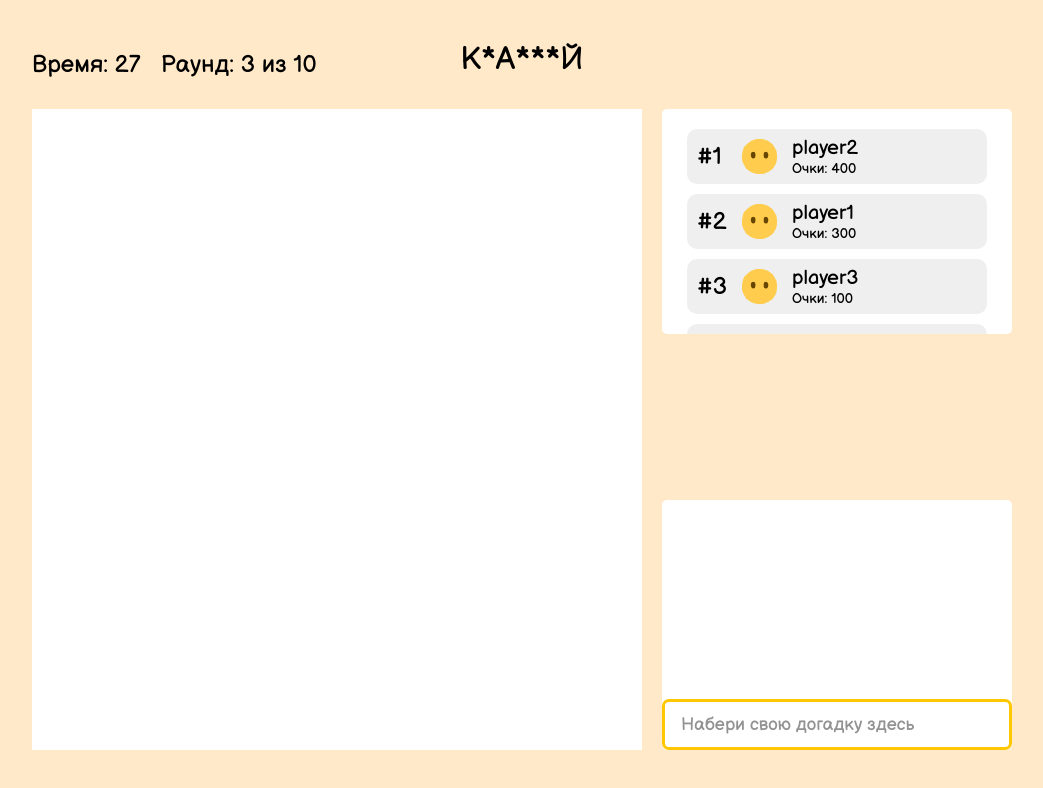
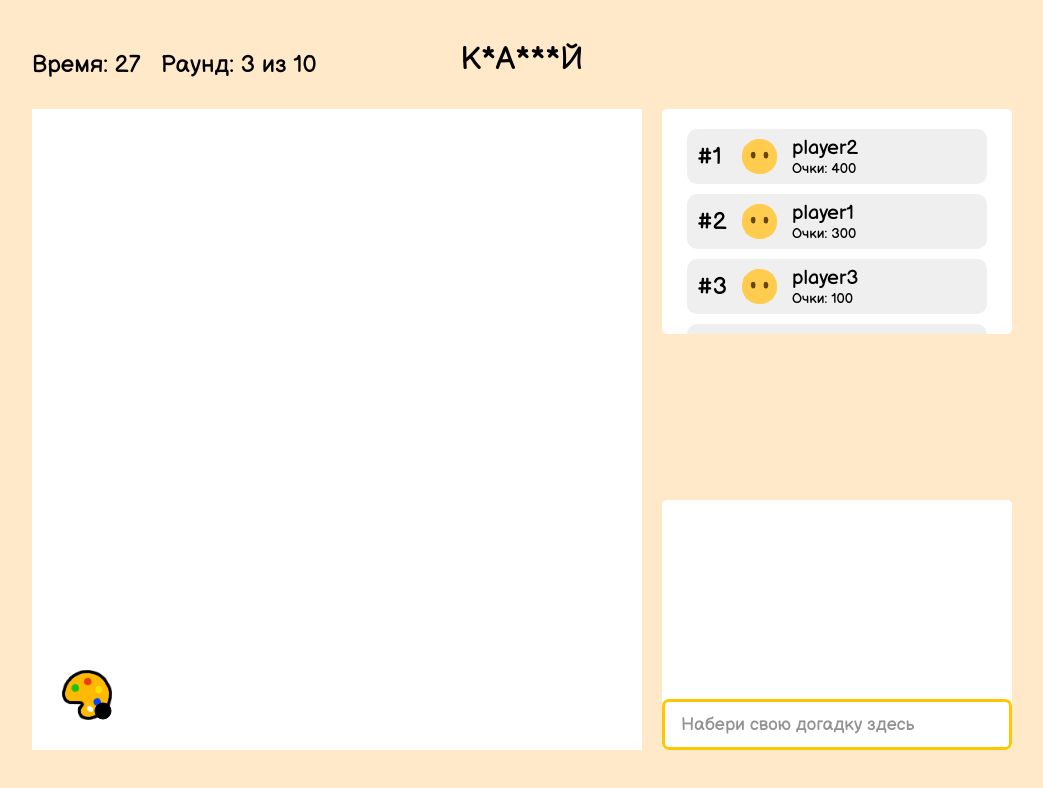
Before and after one commit to andrew-besedin/drawguess-ru, a Next.js app: page /game/1 in a window 1280 px wide. Shown: the top 788 px of the page, without its empty margins (118-1161 px from the left). Built offline with nearby package versions, Linux system fonts and the light colour scheme.

Commit message:
add canvas color picker

```diff
--- a/src/components/pages/game/Chat/Chat.module.scss
+++ b/src/components/pages/game/Chat/Chat.module.scss
@@ -1,10 +1,22 @@
 .chat {
-    height: 250px;
+    height: 500px;
     // flex: 1;
     background-color: var(--color-white);
     border-radius: 5px;
     display: flex;
     flex-direction: column;
+
+    @media screen and (max-height: 925px) {
+        height: 300px;
+    }
+
+    @media screen and (max-height: 800px) {
+        height: 250px;
+    }
+
+    @media screen and (max-height: 650px) {
+        height: 200px;
+    }
 
     &__input {
         padding: 8px 5px;
--- a/src/components/pages/game/Chat/Chat.tsx
+++ b/src/components/pages/game/Chat/Chat.tsx
@@ -23,7 +23,7 @@ export default function Chat() {
 
     function onKeyDown(event: React.KeyboardEvent<HTMLInputElement>) {
         if (!messageText) return;
-        if (event.key === "Enter") {
+        if (event.key === "Enter" && !event.repeat) {
             setMessages(prev => [
                 ...prev,
                 {
--- a/src/components/pages/game/DrawCanvas/DrawCanvas.module.scss
+++ b/src/components/pages/game/DrawCanvas/DrawCanvas.module.scss
@@ -11,3 +11,32 @@
     top: 0;
     left: 0;
 }
+
+.color-picker {
+    position: absolute;
+    bottom: 30px;
+    left: 30px;
+    display: flex;
+
+    > img {
+        height: 50px;
+        width: auto;
+    }
+
+    > svg {
+        height: 18px;
+        width: 18px;
+        position: absolute;
+        bottom: 0;
+        right: 0;
+    }
+
+    > input {
+        // display: none;
+        height: 0;
+        width: 0;
+        position: absolute;
+        top: 0;
+        left: 0;
+    }
+}
--- a/src/components/pages/game/DrawCanvas/DrawCanvas.tsx
+++ b/src/components/pages/game/DrawCanvas/DrawCanvas.tsx
@@ -1,10 +1,15 @@
 "use client"
+import Button from "@/components/UI/Button/Button";
 import styles from "./DrawCanvas.module.scss";
 import { useEffect, useRef, useState } from "react";
+import Image from "next/image";
+import paletteImg from "@/assets/UI/palette.png";
 
 export default function DrawCanvas() {
     const canvasRef = useRef<HTMLCanvasElement>(null);
+    const pickerRef = useRef<HTMLInputElement>(null);
 
+    const [pickedColor, setPickedColor] = useState("#000000");
     const [mouseDown, setMouseDown] = useState(false);
 
     useEffect(() => {
@@ -41,11 +46,15 @@ export default function DrawCanvas() {
         if (ctx) {
             const { top, left } = canvas.getBoundingClientRect();
 
-            ctx.strokeStyle = "black";
+            ctx.strokeStyle = pickedColor;
             ctx.lineWidth = 3;
             ctx.lineTo(event.clientX - left, event.clientY - top);
             ctx.stroke();
         }
+    }
+
+    function colorInputChange(event: React.ChangeEvent<HTMLInputElement>) {
+        setPickedColor(event.currentTarget.value);
     }
 
     return (
@@ -60,6 +69,24 @@ export default function DrawCanvas() {
                 onMouseUp={() => setMouseDown(false)}
                 onMouseLeave={() => setMouseDown(false)}
             />
+            <Button
+                transparent
+                className={styles["color-picker"]}
+                onClick={() => pickerRef.current?.click()}
+            >
+                <Image
+                    src={paletteImg}
+                    alt="color_picker"
+                />
+                <svg xmlns="http://www.w3.org/2000/svg">
+                    <circle cx="9" cy="9" r="8" fill={pickedColor} stroke="black" />
+                </svg>
+                <input
+                    ref={pickerRef}
+                    type="color"
+                    onChange={colorInputChange}
+                />
+            </Button>
         </div>
     );
 }
```
Also changed, not shown: src/assets/UI/palette.png (added).
